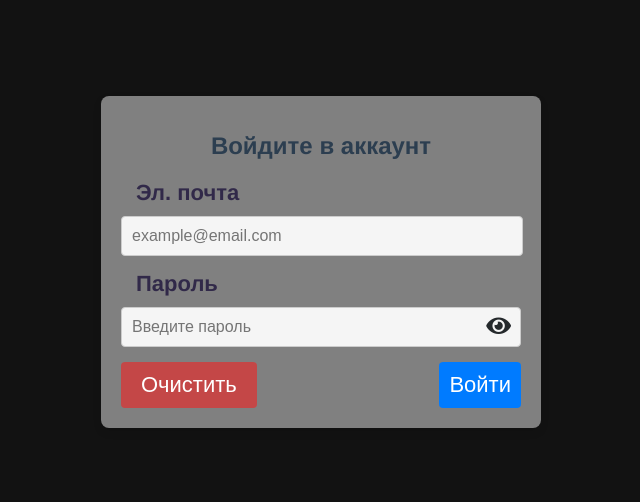
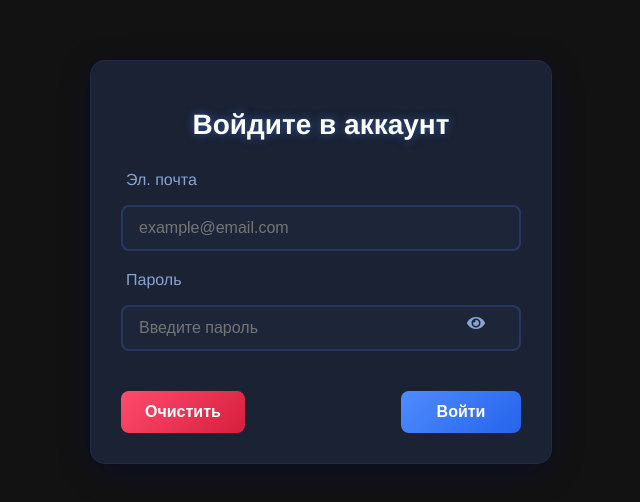
Before and after one commit to zazplay/ton_spane-, a Vue app in the folder ton-spane_front/: page /auth in a window 1280 px wide. Shown: the part 146-648 px from the top of the page, without its empty margins (319-959 px from the left). Built offline with nearby package versions, Linux system fonts and the light colour scheme.

Commit message:
UpdAuthStyles

```diff
--- a/ton-spane_front/src/components/Page/AuthPage/AuthPage.vue
+++ b/ton-spane_front/src/components/Page/AuthPage/AuthPage.vue
@@ -135,88 +135,108 @@ export default {
 }
 
 .form-card {
-  padding: 20px;
-  border-radius: 8px;
-  box-shadow: 0 4px 8px rgba(0, 0, 0, 0.1);
+ padding: 30px;
+ border-radius: 15px;
+ box-shadow: 0 8px 32px rgba(0, 8, 78, 0.3);
  width: 100%;
  max-width: 400px;
-  background-color: grey;
+ background: rgba(28, 36, 54, 0.95);
+ backdrop-filter: blur(10px);
+ border: 1px solid rgba(81, 119, 255, 0.1);
 }
 
 .title {
  text-align: center;
-  font-size: 24px;
-  margin-bottom: 20px;
+ font-size: 28px;
+ margin-bottom: 30px;
+ color: #fff;
+ text-shadow: 0 0 10px rgba(79, 140, 255, 0.5);
 }
 
 .auth-form {
  display: flex;
  flex-direction: column;
-
 }
 
 .form-item {
-
-  margin-bottom: 15px;
+ margin-bottom: 20px;
+ position: relative;
 }
 
 .form-item label {
-  font-size: 22px;
-  font-weight: 600;
-
-  color: rgb(49, 41, 73);
+ font-size: 16px;
+ font-weight: 500;
+ color: #89a4d1;
+ margin-bottom: 8px;
+ display: block;
+ transition: color 0.3s ease;
 }
 
 .label-style {
-  padding-left: 15px;
+ padding-left: 5px;
 }
 
 .form-item input {
-  width: 95%;
-  margin-top: 10px;
-  padding: 10px;
+ width: 100%;
+ margin-top: 8px;
+ padding: 12px 16px;
  font-size: 16px;
-  border: 1px solid #ccc;
-  border-radius: 4px;
-  color: black;
-  background-color: whitesmoke;
+ border: 2px solid rgba(81, 119, 255, 0.2);
+ border-radius: 8px;
+ color: #fff;
+ background-color: rgba(30, 41, 59, 0.8);
+ transition: all 0.3s ease;
+ box-sizing: border-box;
+}
+
+.form-item input:focus {
+ border-color: #4f8cff;
+ box-shadow: 0 0 0 3px rgba(79, 140, 255, 0.2);
+ outline: none;
 }
 
 .form-actions {
  display: flex;
  justify-content: space-between;
  align-items: center;
+ margin-top: 20px;
 }
 
 .submit-btn,
 form button[type="button"] {
-  /* color: white; */
  border: none;
-  padding: 10px 20px;
-  font-size: 22px;
-  border-radius: 4px;
+ padding: 12px 24px;
+ font-size: 16px;
+ border-radius: 8px;
+ font-weight: 600;
+ cursor: pointer;
+ transition: all 0.3s ease;
 }
 
 .submit-btn {
-  width: max-content;
-  padding: 10px;
+ min-width: 120px;
 }
 
-
 .red-btn {
-  background-color: rgb(196, 71, 71);
+ background: linear-gradient(135deg, #ff4b6e 0%, #d61f3d 100%);
+ color: white;
 }
 
 .red-btn:hover {
-  background-color: rgb(177, 16, 16);
+ background: linear-gradient(135deg, #ff3357 0%, #c01834 100%);
+ transform: translateY(-1px);
+ box-shadow: 0 4px 12px rgba(255, 75, 110, 0.3);
 }
 
 .blue-btn {
-  background-color: #007bff;
+ background: linear-gradient(135deg, #4f8cff 0%, #2563eb 100%);
+ color: white;
 }
 
 .blue-btn:hover {
-  background-color: #0056b3;
+ background: linear-gradient(135deg, #3b7dff 0%, #1654dc 100%);
+ transform: translateY(-1px);
+ box-shadow: 0 4px 12px rgba(79, 140, 255, 0.3);
 }
 
 .password-wrapper {
@@ -226,19 +246,25 @@ form button[type="button"] {
 }
 
 .password-wrapper input {
-  flex: 1;
-  padding-right: 40px;
+ padding-right: 45px;
 }
 
 .toggle-password {
  position: absolute;
-  top: 7px;
-  right: -10px;
+ right: 12px;
+ top: 50%;
+ transform: translateY(-50%);
  background: none;
  border: none;
  cursor: pointer;
+ color: #89a4d1;
  font-size: 18px;
-  color: #25292c;
+ transition: color 0.3s ease;
+ padding: 5px;
+}
+
+.toggle-password:hover {
+ color: #4f8cff;
 }
 
 .toggle-password:focus {
@@ -249,22 +275,62 @@ form button[type="button"] {
  pointer-events: none;
 }
 
-/* Адаптивные стили */
+/* Hover effects */
+.form-item:hover label {
+ color: #4f8cff;
+}
+
+/* Focus states */
+.form-item input:focus + label {
+ color: #4f8cff;
+}
+
+/* Animations */
+@keyframes fadeIn {
+ from {
+   opacity: 0;
+   transform: translateY(-10px);
+ }
+ to {
+   opacity: 1;
+   transform: translateY(0);
+ }
+}
+
+.form-card {
+ animation: fadeIn 0.5s ease-out;
+}
+
+/* Responsive styles */
 @media screen and (max-width: 768px) {
  .form-card {
-    padding: 15px;
+   padding: 20px;
+   margin: 0 20px;
  }
 
  .title {
-    font-size: 20px;
+   font-size: 24px;
  }
 
  .form-item input {
-    font-size: 20px;
+   font-size: 16px;
  }
 
-  .submit-btn {
+ .submit-btn,
+ form button[type="button"] {
+   padding: 10px 20px;
    font-size: 14px;
  }
 }
+
+/* Dark mode enhancements */
+@media (prefers-color-scheme: dark) {
+ .form-card {
+   background: rgba(17, 24, 39, 0.95);
+ }
+
+ .form-item input {
+   background-color: rgba(17, 24, 39, 0.8);
+ }
+}
 </style>
```
Lines whose indentation alone changed are shown as unchanged.
